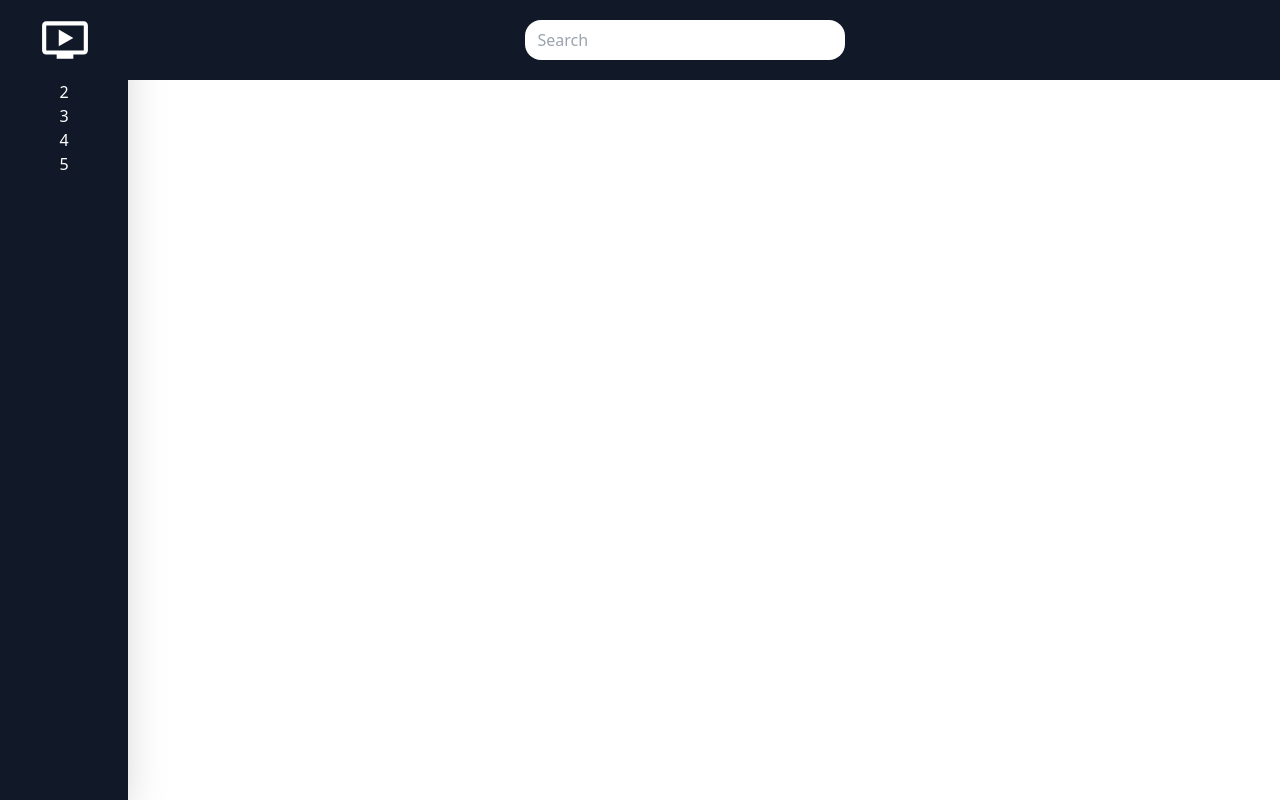
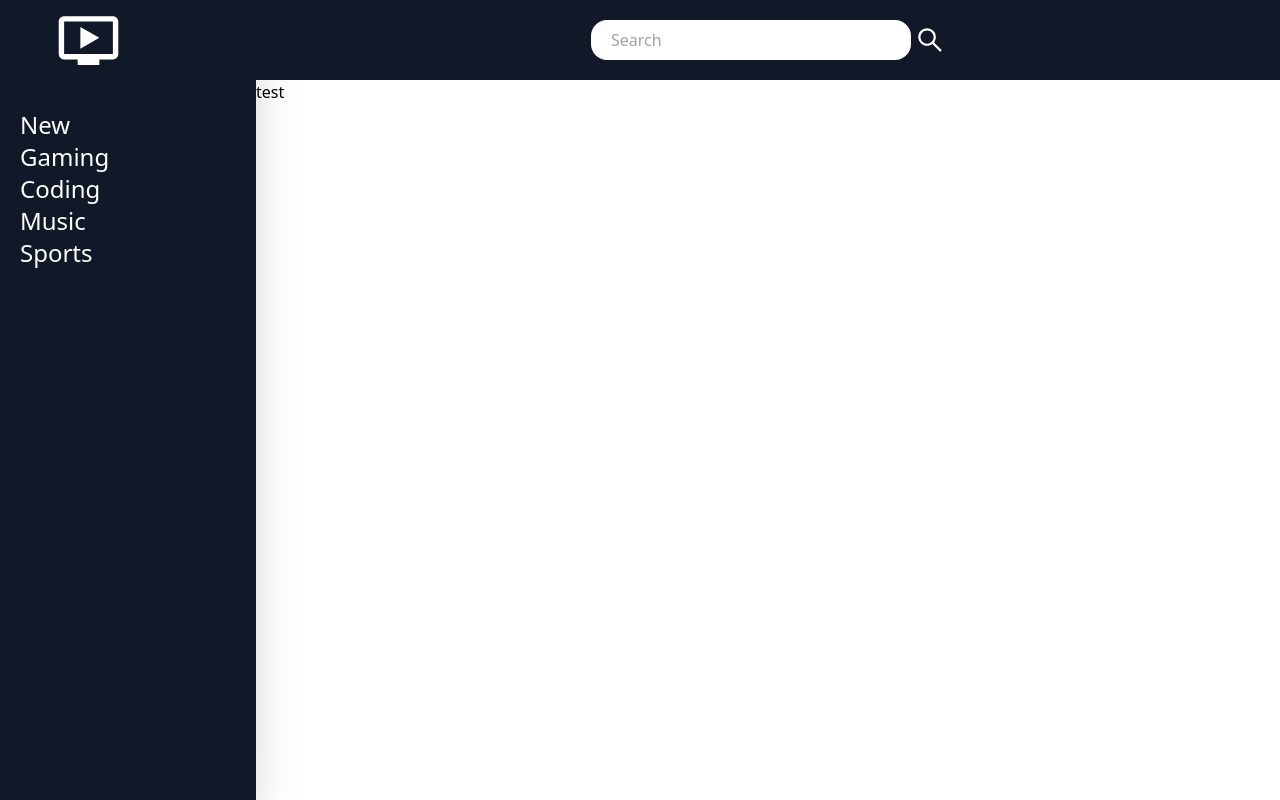
Before and after one commit to gnahc2305/yt-clone, a React (Create React App) app: page / in a window 1280 px wide. Built offline with nearby package versions, Linux system fonts and the light colour scheme; the HTML template or start-up script is replaced by a standard one; a web font is replaced by a local one.

Commit message:
create layout

```diff
--- a/src/App.js
+++ b/src/App.js
@@ -1,15 +1,14 @@
 import React from 'react';
-import Sidebar from './components/Sidebar';
-import Header from './components/Header';
+import { Sidebar, Header, Content, Card } from './components/Index';
+import Home from './components/Home';
+
 
 function App() {
   return (
-    <div className="App">
       <div className="flex">
         <Sidebar />
-        <Header />
+        <Home />
       </div>
-    </div>
   );
 }
 
--- /dev/null
+++ b/src/components/Card.js
@@ -0,0 +1,9 @@
+import React from 'react'
+
+function Card() {
+  return (
+    <div>Card</div>
+  )
+}
+
+export default Card
--- /dev/null
+++ b/src/components/Content.js
@@ -0,0 +1,17 @@
+import React from 'react';
+import {Card} from './Index'
+
+function Content() {
+  return (
+    // <div className='bg-blue-200 h-screen w-screen flex items-center justify-center'>
+    //     <div className='bg-gray-900'>
+    //         <h1 className=''>New Videos</h1>
+    //     </div>
+    // </div>
+    <div className="">
+    test
+    </div>
+  )
+}
+
+export default Content
--- a/src/components/Header.js
+++ b/src/components/Header.js
@@ -1,14 +1,22 @@
-import React from 'react'
-import { MdOutlineOndemandVideo } from 'react-icons/md'
+import React from "react";
+import { MdOutlineOndemandVideo } from "react-icons/md";
+import { AiOutlineSearch } from "react-icons/ai";
 
 function Header() {
   return (
-    <div className="fixed h-20 w-screen flex bg-gray-900 justify-center items-center">
-        <MdOutlineOndemandVideo size={50} className="mr-auto ml-10 text-white" />
-
-        <input type="text" placeholder='   Search' className='h-10 w-80 rounded-2xl mr-auto' />
+    <div className="h-20  w-[80vw] bg-gray-900 text-white flex items-center justify-center">
+      <div className="flex">
+        <input
+          type="text"
+          placeholder="Search"
+          className="h-10 w-80 rounded-2xl pl-5 text-black"
+        />
+        <button className="text-white pl-1">
+          <AiOutlineSearch size={30} />
+        </button>
+      </div>
     </div>
-  )
+  );
 }
 
-export default Header
+export default Header;
--- /dev/null
+++ b/src/components/Home.js
@@ -0,0 +1,14 @@
+import React from 'react';
+import Header from './Header';
+import Content from './Content';
+
+function Home() {
+  return (
+    <div className=''>
+        <Header />
+        <Content />
+    </div>
+  )
+}
+
+export default Home
--- /dev/null
+++ b/src/components/Index.js
@@ -0,0 +1,4 @@
+export {default as Sidebar} from './Sidebar';
+export {default as Header} from './Header';
+export {default as Content} from './Content';
+export {default as Card} from './Card';
--- a/src/components/Sidebar.js
+++ b/src/components/Sidebar.js
@@ -1,24 +1,24 @@
 import React from "react";
-// import { FaBeer } from 'react-icons/fa';
-import { MdOutlineOndemandVideo } from 'react-icons/md'
+import Home from "./Home";
+import { MdOutlineOndemandVideo } from "react-icons/md";
 
 function Sidebar() {
   return (
-    <div className="fixed top-0 left-0 h-screen w-32 m-0 flex flex-col bg-gray-900 text-white shadow-2xl">
-        <div className="flex justify-center mt-4">
-            {/* <MdOutlineOndemandVideo size={50} className="" /> */}
-        </div>
+    <>
+      <div className="bg-gray-900 min-h-screen w-[20vw] text-white shadow-2xl flex flex-col">
+        <MdOutlineOndemandVideo size={65} className="mt-2 mb-4 ml-14" />
 
-        <div className="mt-10 flex justify-center gap-4">
+        <div className="p-5 text-2xl">
             <ul>
-                <li>1</li>
-                <li>2</li>
-                <li>3</li>
-                <li>4</li>
-                <li>5</li>
+                <li>New</li>
+                <li>Gaming</li>
+                <li>Coding</li>
+                <li>Music</li>
+                <li>Sports</li>
             </ul>
         </div>
-    </div>
+      </div>
+    </>
   );
 }
 
```
